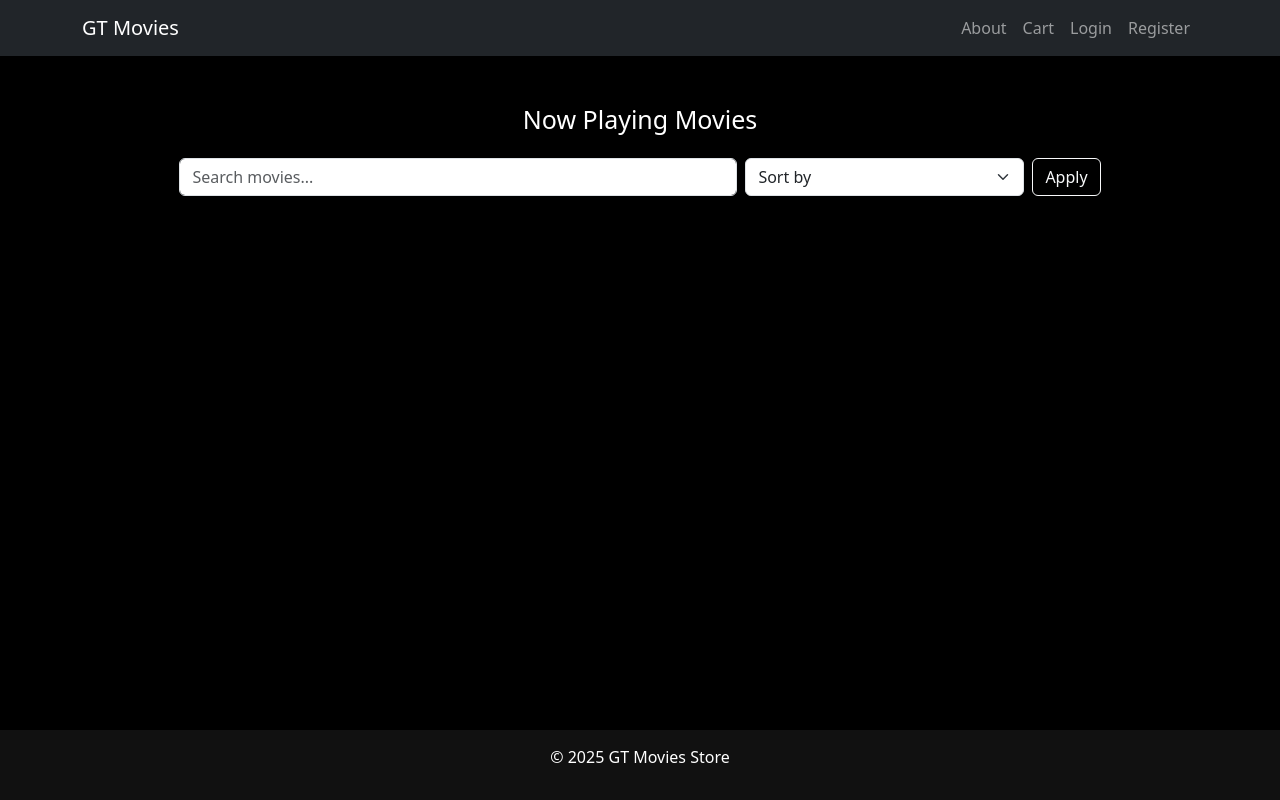
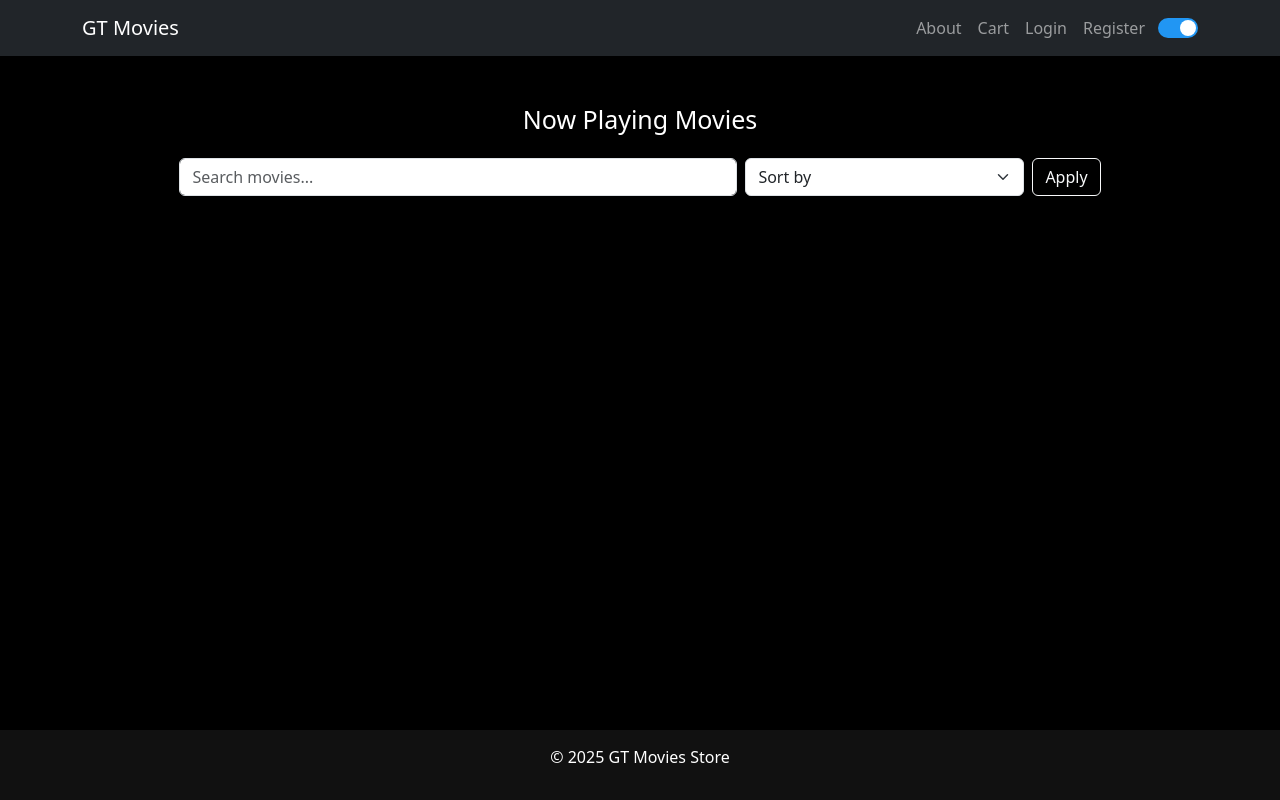
Before and after one commit to nakulshah04/GTMovieStore, a Django app: page / in a window 1280 px wide. Run offline with Django 5.2, Linux system fonts and the light colour scheme; data that the repository does not hold is empty.

Commit message:
Add light/dark mode toggle for accessibility

```diff
--- a/movies/static/css/homepage.css
+++ b/movies/static/css/homepage.css
@@ -1,19 +1,41 @@
+/* homepage.css */
+
+:root {
+    --background-color: #ffffff;
+    --text-color: #000000; /* Dark text color for better visibility */
+    --navbar-background: #f8f9fa;
+    --card-background: #afa9a9; /* Light grey background for movie cards */
+    --footer-background: #f8f9fa;
+}
+
+[data-theme="dark"] {
+    --background-color: #000000;
+    --text-color: #ffffff;
+    --navbar-background: #111;
+    --card-background: #1a1a1a;
+    --footer-background: #111;
+}
+
 html, body {
     height: 100%;
 }
+
 body {
-    background-color: black;
-    color: white;
+    background-color: var(--background-color);
+    color: var(--text-color);
     display: flex;
     flex-direction: column;
 }
+
 .movie-container {
     margin-top: 20px;
 }
-.my-4{
+
+.my-4 {
     text-align: left;
     font-size: 25px;
 }
+
 .movie-card {
     display: flex;
     align-items: center;
@@ -21,29 +43,91 @@ body {
     flex-direction: column;
     text-align: center;
     padding: 15px;
-    background-color: #1a1a1a;
+    background-color: var(--card-background);
     border-radius: 10px;
     transition: transform 0.1s ease-in-out;
     height: 100%;
 }
+
 .movie-card:hover {
     transform: translateY(-5px);
 }
+
 .movie-card img {
     width: 100%;
     border-radius: 10px;
 }
+
 .navbar {
-    background-color: #111;
+    background-color: var(--navbar-background);
 }
+
 .navbar-toggler {
-    border: 1px solid white;
+    border: 1px solid var(--text-color);
     padding: 5px;
 }
+
 .footer {
     text-align: center;
     padding: 15px;
-    background-color: #111;
-    color: white;
+    background-color: var(--footer-background);
+    color: var(--text-color);
     margin-top: auto;
 }
+
+/* Style for the toggle switch */
+.theme-switch {
+    display: inline-block;
+    height: 20px; /* Adjust height */
+    position: relative;
+    width: 40px; /* Adjust width */
+    vertical-align: middle;
+    margin-top: 10px;
+    margin-left: 5px;
+    margin-bottom: 5px;
+}
+
+.theme-switch input {
+    display: none;
+}
+
+.slider {
+    background-color: #ccc;
+    bottom: 0;
+    cursor: pointer;
+    left: 0;
+    position: absolute;
+    right: 0;
+    top: 0;
+    transition: 0.4s;
+    border-radius: 20px; /* Adjust border-radius */
+}
+
+.slider:before {
+    background-color: white;
+    bottom: 2px; /* Adjust position */
+    content: "";
+    height: 16px; /* Adjust height */
+    left: 2px; /* Adjust position */
+    position: absolute;
+    transition: 0.4s;
+    width: 16px; /* Adjust width */
+    border-radius: 50%; /* Adjust border-radius */
+}
+
+input:checked + .slider {
+    background-color: #2196F3;
+}
+
+input:checked + .slider:before {
+    transform: translateX(20px); /* Adjust translate */
+}
+
+/* Rounded slider */
+.slider.round {
+    border-radius: 20px; /* Adjust border-radius */
+}
+
+.slider.round:before {
+    border-radius: 50%; /* Adjust border-radius */
+}
--- /dev/null
+++ b/movies/static/js/theme_toggle.js
@@ -0,0 +1,22 @@
+// theme_toggle.js
+
+const toggleSwitch = document.querySelector('#checkbox');
+const currentTheme = localStorage.getItem('theme') ? localStorage.getItem('theme') : 'dark'; // Default to dark mode
+
+if (currentTheme) {
+    document.documentElement.setAttribute('data-theme', currentTheme);
+
+    if (currentTheme === 'dark') {
+        toggleSwitch.checked = true;
+    }
+}
+
+toggleSwitch.addEventListener('change', function (e) {
+    if (e.target.checked) {
+        document.documentElement.setAttribute('data-theme', 'dark');
+        localStorage.setItem('theme', 'dark');
+    } else {
+        document.documentElement.setAttribute('data-theme', 'light');
+        localStorage.setItem('theme', 'light');
+    }
+});
--- a/movies/templates/Homepage/homepage.html
+++ b/movies/templates/Homepage/homepage.html
@@ -6,10 +6,10 @@
     <title>Now Playing Movies</title>
     <link rel="stylesheet" href="https://cdn.jsdelivr.net/npm/bootstrap@5.3.2/dist/css/bootstrap.min.css">
     <link rel="stylesheet" href="{% static 'css/homepage.css' %}">
+    <link rel="stylesheet" href="https://cdnjs.cloudflare.com/ajax/libs/font-awesome/6.0.0-beta3/css/all.min.css">
+</head>
 
-</head>
 <body>
-
     <nav class="navbar navbar-expand-lg navbar-dark bg-dark">
         <div class="container">
             <a class="navbar-brand" href="/">GT Movies</a>
@@ -26,6 +26,13 @@
                         <li class="nav-item"><a class="nav-link" href="{% url 'login' %}">Login</a></li>
                         <li class="nav-item"><a class="nav-link" href="{% url 'register' %}">Register</a></li>
                     {% endif %}
+                    <li class="nav-item">
+                        <!-- Toggle Switch -->
+                        <label class="theme-switch" for="checkbox">
+                            <input type="checkbox" id="checkbox" />
+                            <div class="slider round"></div>
+                        </label>
+                    </li>
                 </ul>
             </div>
         </div>
@@ -68,5 +75,6 @@
         <p>© 2025 GT Movies Store</p>
     </div>
     <script src="https://cdn.jsdelivr.net/npm/bootstrap@5.3.2/dist/js/bootstrap.bundle.min.js"></script>
+    <script src="{% static 'js/theme_toggle.js' %}"></script>
 </body>
 </html>
```
